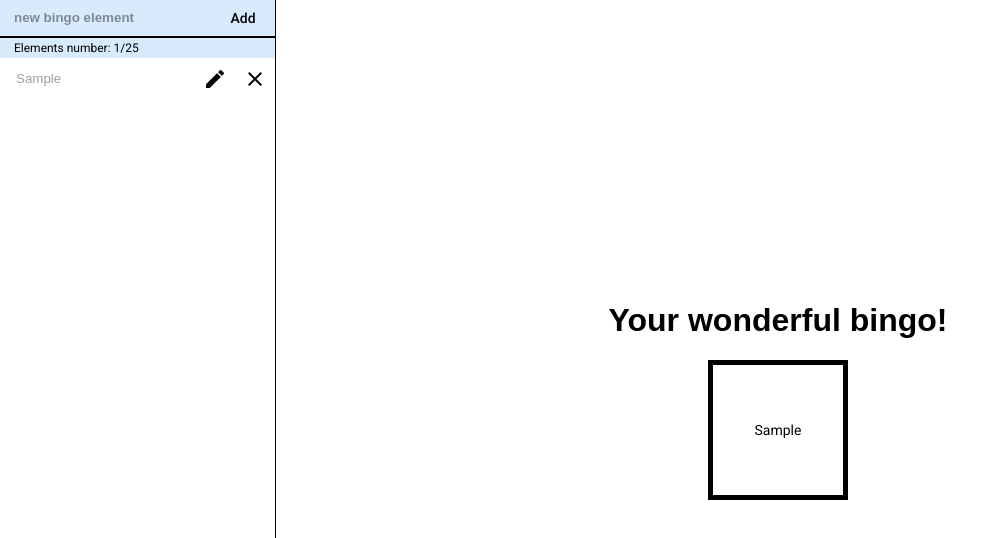
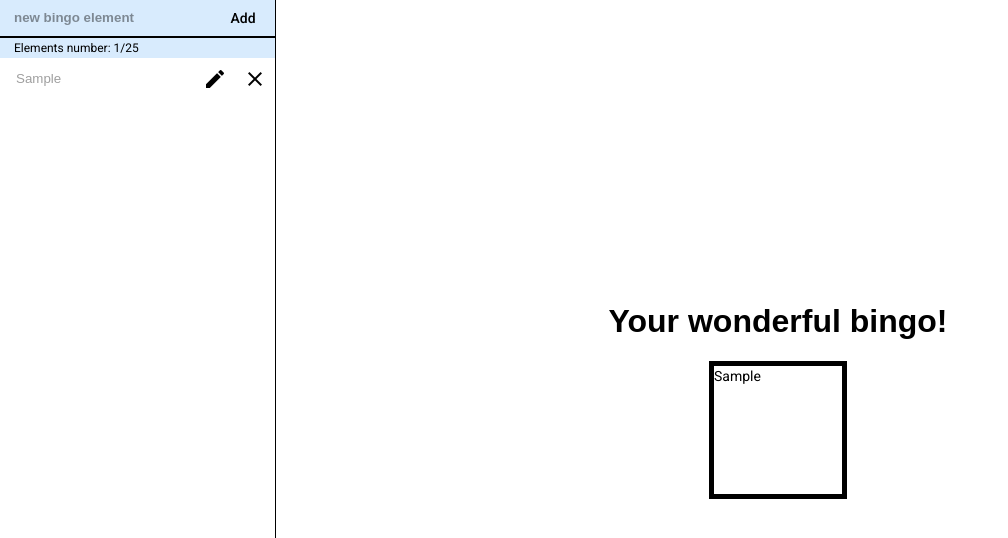
Before and after one commit to VostroknutovaDS/twitter-bingo, an Angular app: page / in a window 1280 px wide. Both pictures are taken after typing "Sample" into the empty fields and a click on the button "Add". Shown: the top 538 px of the page, without its empty margins (0-1008 px from the left). Built offline with nearby package versions, Linux system fonts and the light colour scheme.

Commit message:
feat: change table view to grid

```diff
--- a/src/app/bingo-preview/bingo-preview.component.html
+++ b/src/app/bingo-preview/bingo-preview.component.html
@@ -1,6 +1,6 @@
 <input class="bingo-title" value="Your wonderful bingo!" />
 <div class="wrapper">
-  <table class="table">
+  <!-- <table class="table">
     <tbody>
       <tr *ngFor="let item of GeneratedTable$ | async">
         <td
@@ -12,5 +12,10 @@
         </td>
       </tr>
     </tbody>
-  </table>
+  </table> -->
+  <div class="grid grid-size-{{ (GeneratedTable$ | async)?.length }}">
+    <div class="grid__cell" *ngFor="let item of Elements$ | async">
+      {{ item.value }}
+    </div>
+  </div>
 </div>
--- a/src/app/bingo-preview/bingo-preview.component.scss
+++ b/src/app/bingo-preview/bingo-preview.component.scss
@@ -31,3 +31,50 @@
   font-weight: 700;
   text-align: center;
 }
+
+@keyframes grow {
+  0% {
+    transform: scale(1);
+  }
+
+  100% {
+    transform: scale(1.2);
+  }
+}
+
+.grid {
+  display: grid;
+  grid-template-columns: repeat(auto-fill, $cell-size);
+  grid-template-rows: repeat(auto-fill, $cell-size);
+  gap: $cell-border-size;
+  background-color: $table-border-color;
+  border: $cell-border-size solid $border-color;
+
+  &__cell {
+    background-color: #fff;
+
+    &:hover {
+      outline: $cell-border-size solid red;
+
+      animation: grow 400ms forwards;
+    }
+
+    cursor: pointer;
+  }
+}
+
+// grid-size- костыль, необходимо исправить
+.grid-size-0,
+.grid-size- {
+  display: none;
+}
+
+@for $i from 1 to 6 {
+  .grid-size-#{$i} {
+    $size: calc(
+      (#{$cell-size} + #{$cell-border-size}) * #{$i} - #{$cell-border-size}
+    );
+    height: $size;
+    width: $size;
+  }
+}
--- a/src/app/bingo-preview/bingo-preview.component.ts
+++ b/src/app/bingo-preview/bingo-preview.component.ts
@@ -1,5 +1,6 @@
 import { ChangeDetectionStrategy, Component } from '@angular/core';
-import { Observable } from 'rxjs';
+import { Observable, Subject } from 'rxjs';
+import { ElementsBaseService } from '../core/elements-base.service';
 import { TableGenerationBaseService } from '../core/table-generation-base.service';
 import { BingoElement } from '../core/types';
 
@@ -11,12 +12,23 @@ import { BingoElement } from '../core/types';
 })
 export class BingoPreviewComponent {
   private generatedTable$: Observable<BingoElement[][]>;
+  private numberOfEmptyCells$: Subject<number[]> = new Subject();
+  private elements$: Observable<BingoElement[]>;
 
   public get GeneratedTable$(): Observable<BingoElement[][]> {
     return this.generatedTable$;
   }
 
-  constructor(private readonly tableGenerationService: TableGenerationBaseService) {
+  public get Elements$(): Observable<BingoElement[]> {
+    return this.elements$;
+  }
+
+  public get NumberOfEmptyCells$(): Observable<number[]> {
+    return this.numberOfEmptyCells$;
+  }
+
+  constructor(private readonly elementsService: ElementsBaseService, private readonly tableGenerationService: TableGenerationBaseService,) {
     this.generatedTable$ = this.tableGenerationService.getTable();
+    this.elements$ = this.elementsService.getElements();
   }
 }
```
